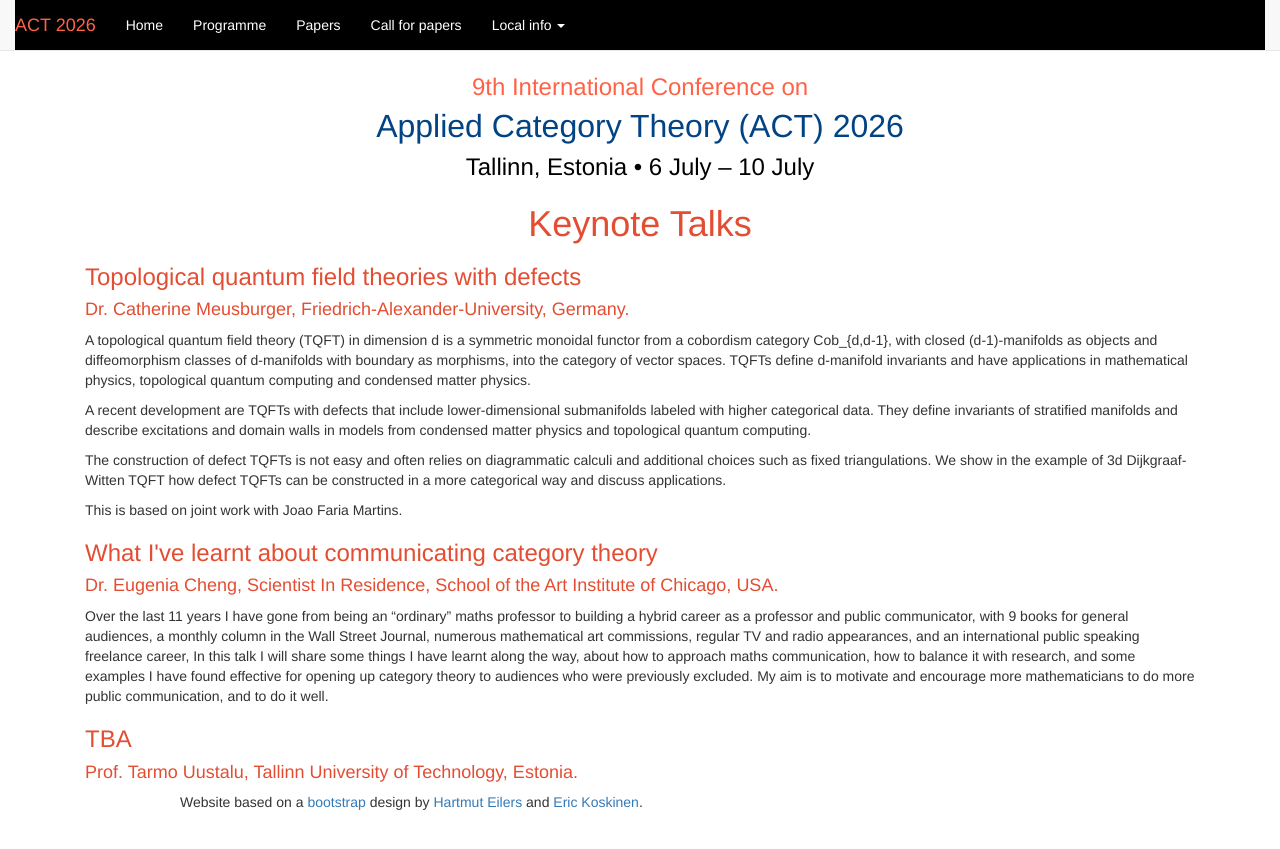
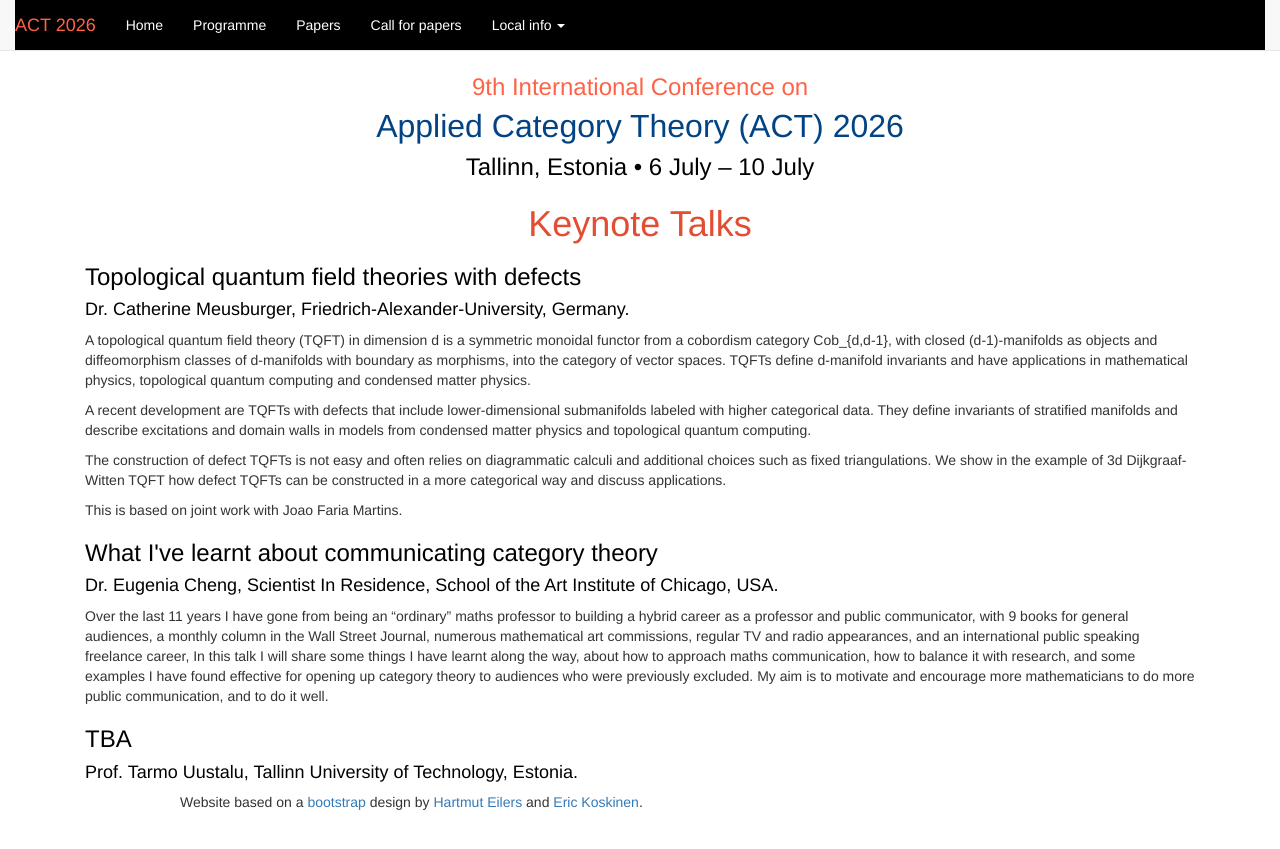
Before and after one commit to actconf2026/actconf2026.github.io, a Jekyll site: the page built from invited.html, in a window 1280 px wide. Shown: the top 849 px of the page. Built offline with Jekyll 4.4.1, drawn with Linux system fonts in a browser that asks for light colours.

Commit message:
Font color changed to black.

```diff
--- a/invited.html
+++ b/invited.html
@@ -4,8 +4,8 @@ layout: act
       <div class="prose">
 <h1><center>Keynote Talks</center></h1>
 
-<h3>Topological quantum field theories with defects</h3>
-<h4>Dr. Catherine Meusburger, Friedrich-Alexander-University, Germany. </h4>
+<h3 style="color:black;">Topological quantum field theories with defects</h3>
+<h4 style="color:black;">Dr. Catherine Meusburger, Friedrich-Alexander-University, Germany. </h4>
 <p>A topological quantum field theory (TQFT) in dimension d is a symmetric
 monoidal functor from a cobordism category Cob_{d,d-1},  with closed
 (d-1)-manifolds as objects and  diffeomorphism classes of d-manifolds
@@ -27,8 +27,8 @@ applications.</p>
 
 <p>This is based on joint work with Joao Faria Martins.</p>
 
-<h3>What I've learnt about communicating category theory</h3>
-<h4> Dr. Eugenia Cheng,  Scientist In Residence, School of the Art Institute of Chicago, USA. </h4>
+<h3 style="color:black;">What I've learnt about communicating category theory</h3>
+<h4 style="color:black;"> Dr. Eugenia Cheng,  Scientist In Residence, School of the Art Institute of Chicago, USA. </h4>
 
 <p>Over the last 11 years I have gone from being an “ordinary” maths professor to
       building a hybrid career as a professor and public communicator, with 9 books for general
@@ -40,6 +40,6 @@ applications.</p>
       previously excluded. My aim is to motivate and encourage more mathematicians to do more
       public communication, and to do it well. </p>
 
-<h3>TBA</h3>
-<h4>Prof. Tarmo Uustalu, Tallinn University of Technology, Estonia. </h4>
+<h3 style="color:black;">TBA</h3>
+<h4 style="color:black;">Prof. Tarmo Uustalu, Tallinn University of Technology, Estonia. </h4>
 		  </div> <!-- prose -->
```
